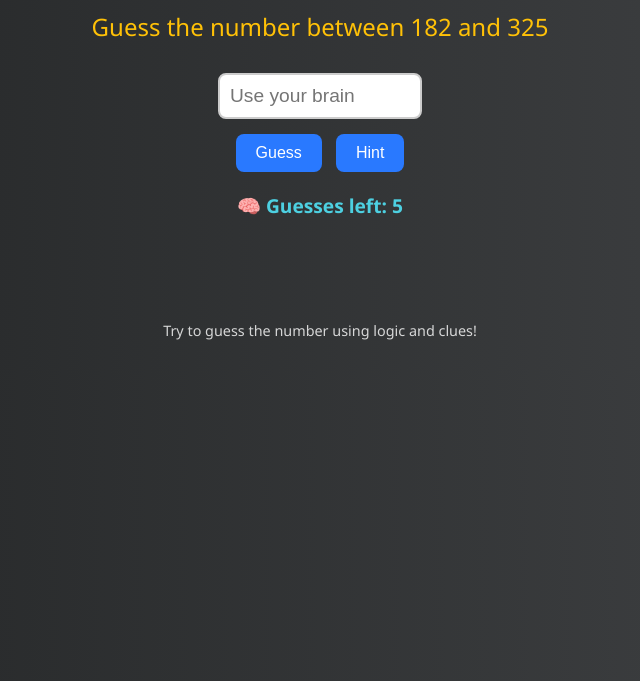
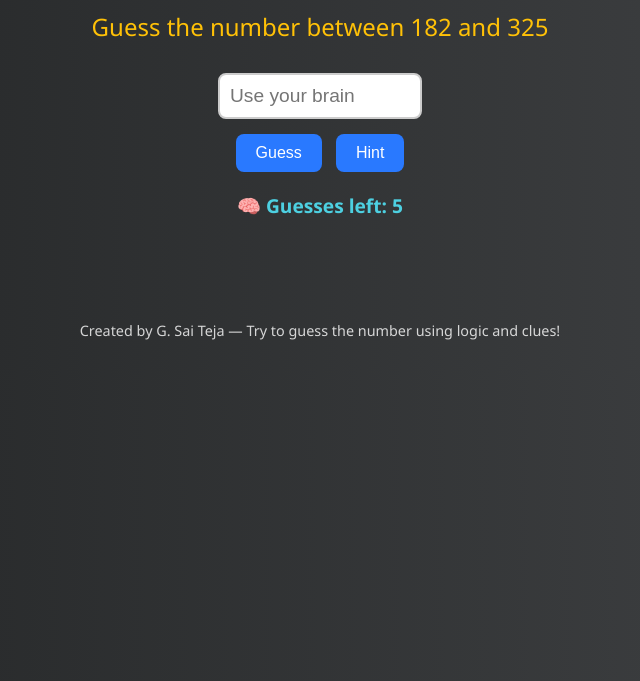
Before and after one commit to Saiteja-ganapaneni/BrainDigits, a plain HTML site: page index.html in a window 1280 px wide. Shown: the part 119-800 px from the top of the page, without its empty margins (320-960 px from the left). Drawn offline with Linux system fonts and the light colour scheme.

Commit message:
Update index.html

```diff
--- a/index.html
+++ b/index.html
@@ -20,7 +20,7 @@
   <div id="hintBox"></div>
 
   <footer>
-    Try to guess the number using logic and clues!
+    Created by G. Sai Teja — Try to guess the number using logic and clues!
   </footer>
 
   <script src="script.js"></script>
```
